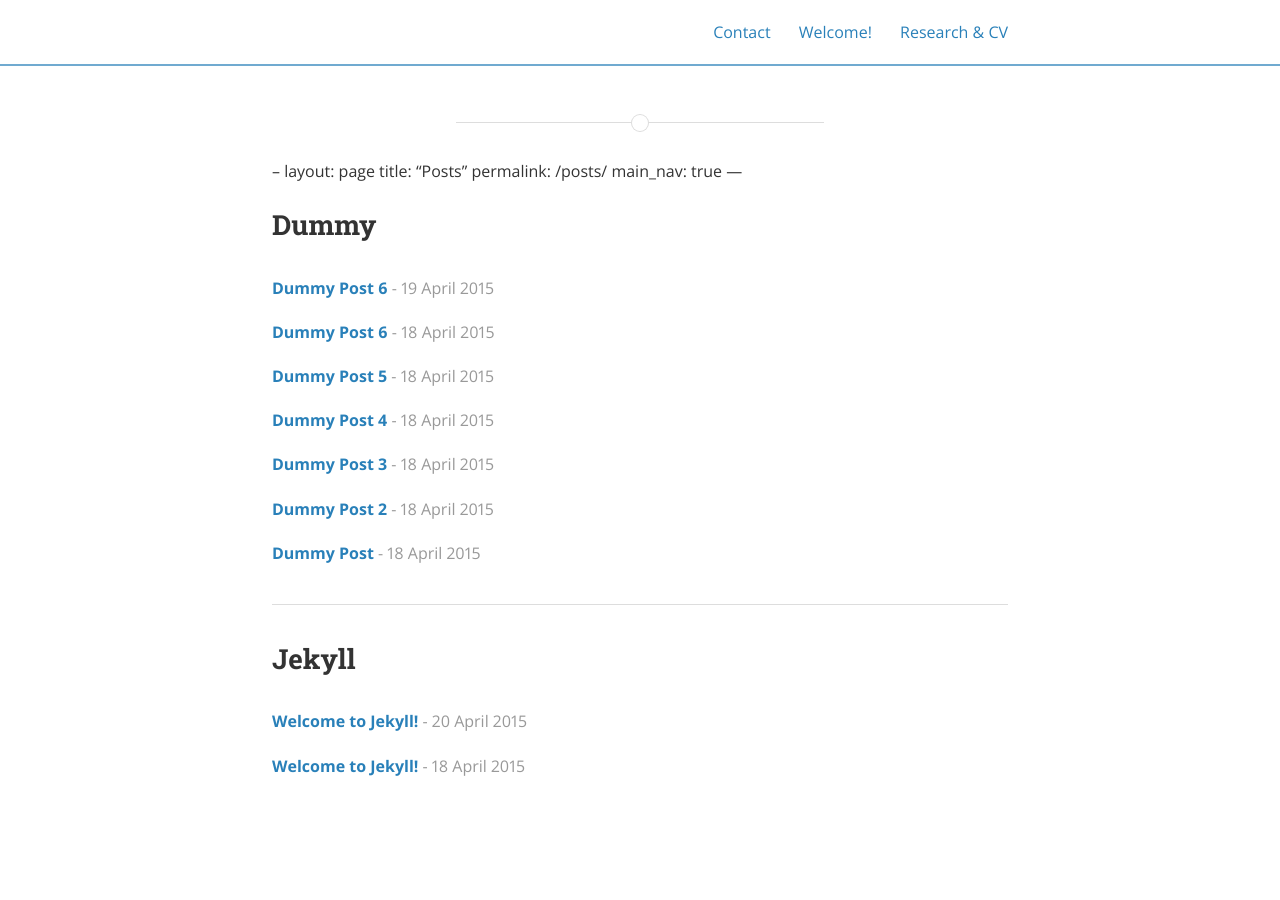
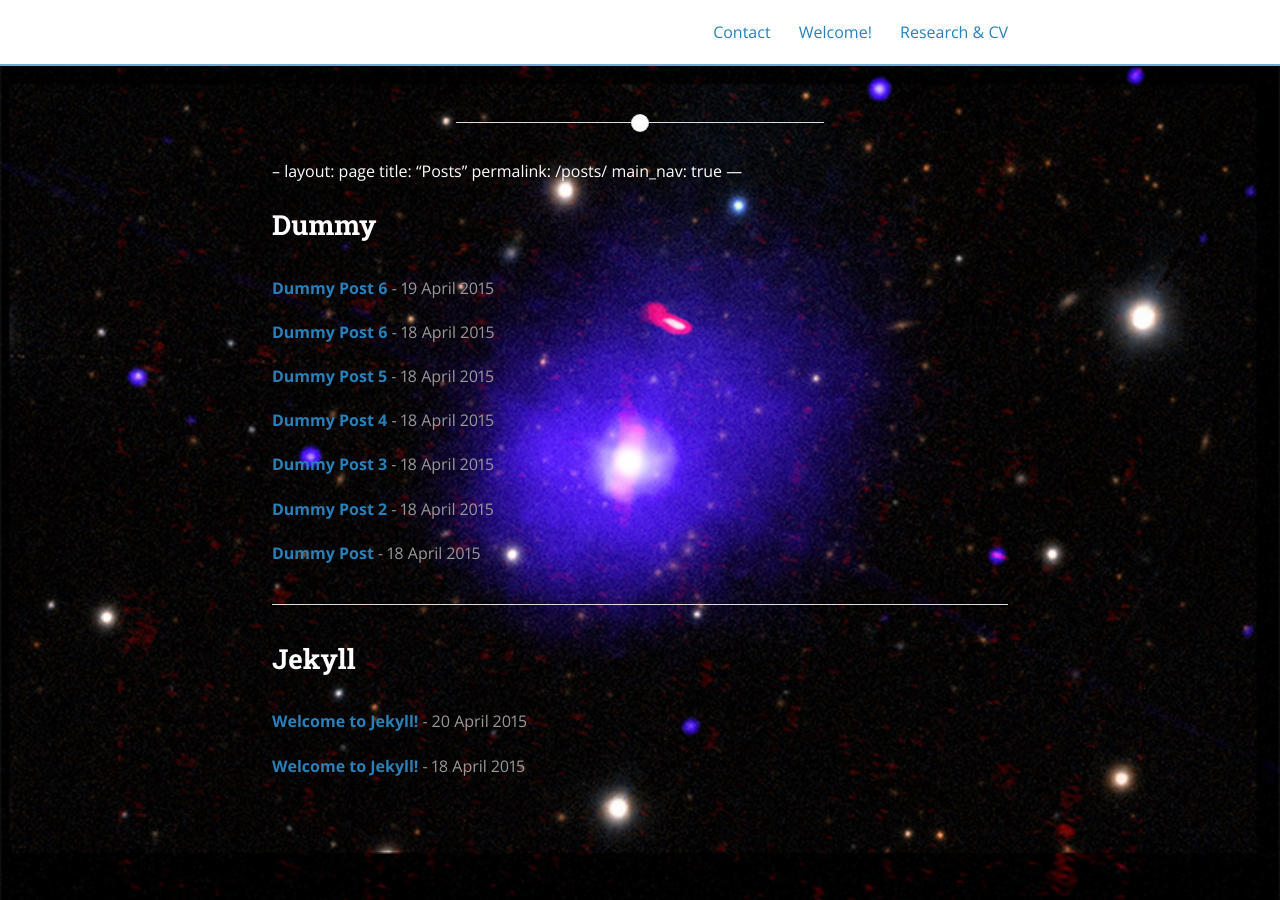
Before and after one commit to jsiskreynes-astro/jsiskreynes-astro.github.io, a Jekyll site: the page built from posts.md, in a window 1280 px wide. Built offline with Jekyll 4.4.1, drawn with Linux system fonts in a browser that asks for light colours; nearby versions of some CDN libraries; our own code applies the rules of GitHub Pages for plain Markdown files.

Commit message:
updated main.css

```diff
--- a/css/main.scss
+++ b/css/main.scss
@@ -11,3 +11,11 @@
   "neat/neat",
   "layout"
 ;
+
+body {
+  background-image: url('/assets/h1821.jpeg'); /* Your background image */
+  background-size: cover;
+  background-position: center center;
+  background-attachment: fixed;
+  color: white; /* Makes the text color white */
+}
```
